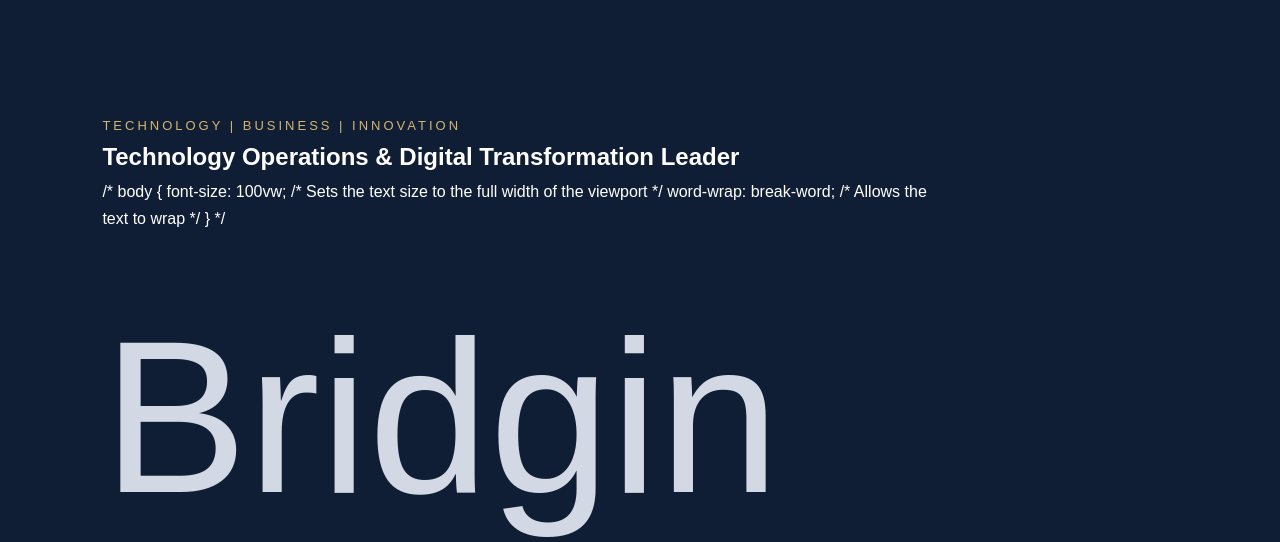
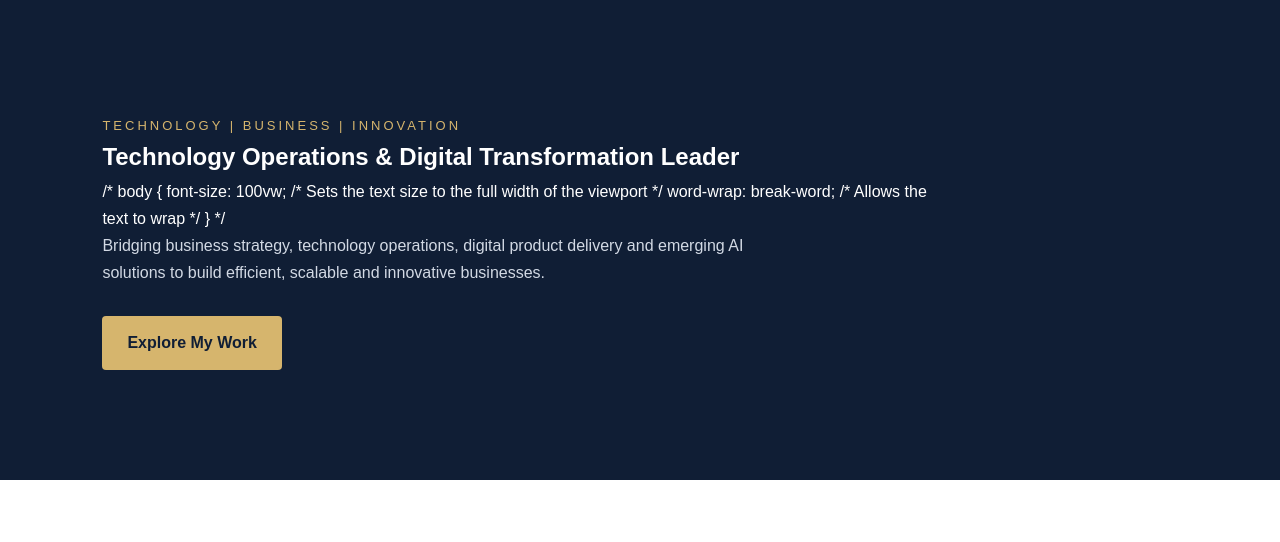
Before and after one commit to StasyEby/portfolio, a plain HTML site: page index.html in a window 1280 px wide. Shown: the part 71-613 px from the top of the page. Drawn offline with Linux system fonts and the light colour scheme.

Commit message:
Update index.html

```diff
--- a/index.html
+++ b/index.html
@@ -81,8 +81,8 @@
     .hero p {
       max-width: 700px;
       color: #d2d9e4;
-      font-size: 17vw;/* Sets the text size to the full width of the viewport */
-word-wrap: break-word; /* Allows the text to wrap */
+      font-size: 17px
+   word-wrap: break-word; /* Allows the text to wrap */
     }
 
     .button {
```
